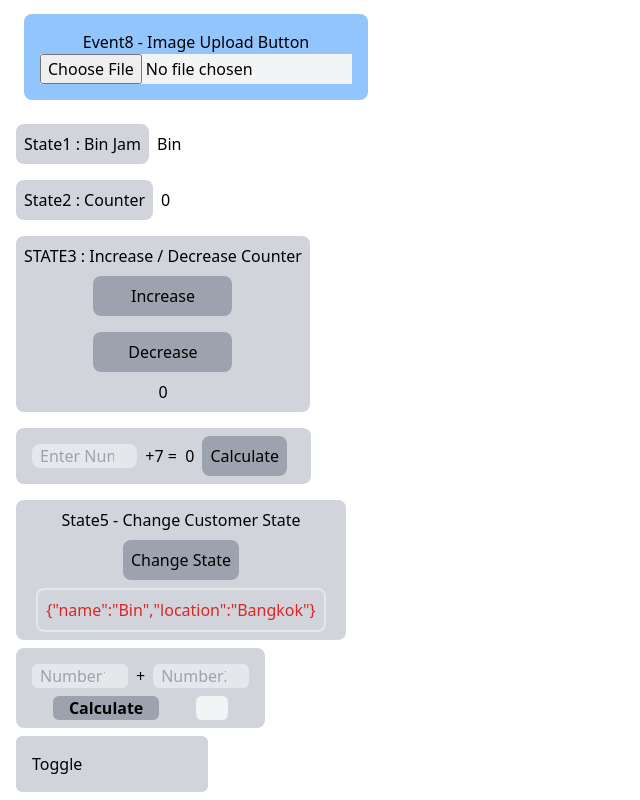
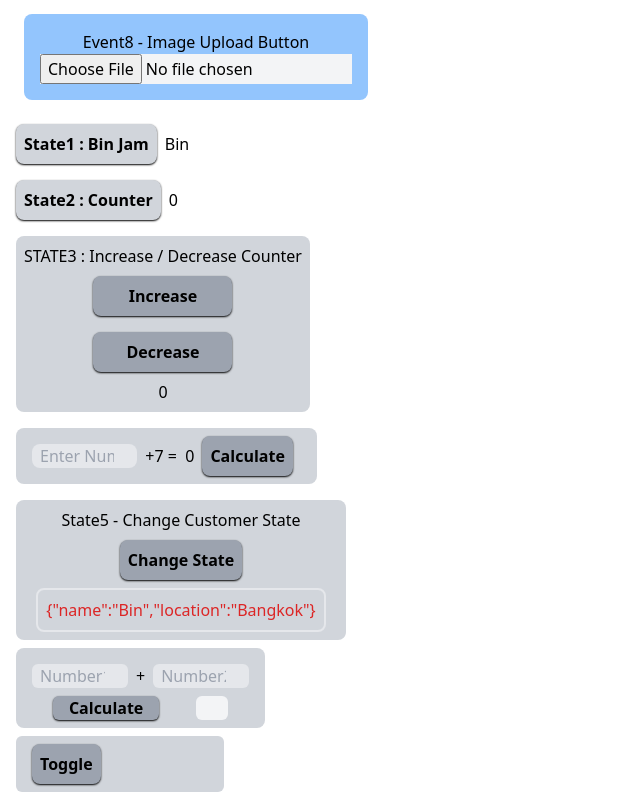
Before and after one commit to soAcademy/workshop-state-and-event, a React (Create React App) app: page / in a window 1280 px wide. Shown: the part 382-1182 px from the top of the page, without its empty margins (0-640 px from the left). Built offline with nearby package versions, Linux system fonts and the light colour scheme.

Commit message:
fix: button style

```diff
--- a/src/States/State1.js
+++ b/src/States/State1.js
@@ -7,7 +7,7 @@ const State1 = () => {
   };
   return (
     <div>
-      <button onClick={click} className="bg-gray-300 rounded-lg p-2 m-2">
+      <button onClick={click} className="bg-gray-300 rounded-lg p-2 m-2 font-bold shadow-sm shadow-black duration-75 hover:shadow-md hover:shadow-black active:bg-gray-500">
         State1 : Bin Jam
       </button>
       {state}
--- a/src/States/State2.js
+++ b/src/States/State2.js
@@ -7,7 +7,7 @@ const State2 = () => {
       onClick={() => {
         setCounter(counter + 1);
       }}
-      className="bg-gray-300 rounded-lg p-2 m-2"
+      className="bg-gray-300 rounded-lg p-2 m-2 font-bold shadow-sm shadow-black duration-75 hover:shadow-md hover:shadow-black active:bg-gray-500"
     >
       State2 : Counter
     </button>
--- a/src/States/State3.js
+++ b/src/States/State3.js
@@ -5,8 +5,8 @@ const State3 = () => {
   return (
     <div className="bg-gray-300 w-fit rounded-lg p-2 flex flex-col items-center m-2">
       <p className="mx-auto">STATE3 : Increase / Decrease Counter</p>
-      <button onClick={() => setCounter(counter+1)} className="p-2 m-2 bg-gray-400 w-1/2 rounded-lg">Increase</button>
-      <button onClick={() => setCounter(counter-1)} className="p-2 m-2 bg-gray-400 w-1/2 rounded-lg">Decrease</button>
+      <button onClick={() => setCounter(counter+1)} className="p-2 m-2 bg-gray-400 w-1/2 rounded-lg font-bold shadow-sm shadow-black duration-75 hover:shadow-md hover:shadow-black active:bg-gray-500">Increase</button>
+      <button onClick={() => setCounter(counter-1)} className="p-2 m-2 bg-gray-400 w-1/2 rounded-lg font-bold shadow-sm shadow-black duration-75 hover:shadow-md hover:shadow-black active:bg-gray-500">Decrease</button>
       {counter}
     </div>
   )
--- a/src/States/State4.js
+++ b/src/States/State4.js
@@ -13,7 +13,7 @@ const State4 = () => {
       ></input>
       &nbsp; +7 = &nbsp;
       <p>{number}</p>
-      <button onClick={calculate} className="bg-gray-400 rounded-lg p-2 m-2 ">
+      <button onClick={calculate} className="bg-gray-400 rounded-lg p-2 m-2 font-bold shadow-sm shadow-black duration-75 hover:shadow-md hover:shadow-black active:bg-gray-500">
         Calculate
       </button>
     </div>
--- a/src/States/State5.js
+++ b/src/States/State5.js
@@ -17,7 +17,7 @@ const State5 = () => {
   return (
     <div className="flex flex-col w-[330px] items-center bg-gray-300 m-2 rounded-lg p-2">
       <p>State5 - Change Customer State</p>
-      <button onClick={changeState} className="bg-gray-400 p-2 rounded-lg my-2">Change State</button>
+      <button onClick={changeState} className="bg-gray-400 p-2 rounded-lg my-2 font-bold shadow-sm shadow-black duration-75 hover:shadow-md hover:shadow-black active:bg-gray-500">Change State</button>
       <div className="text-red-600 border-2 rounded-lg p-2 w-fit flex justify-center">{JSON.stringify(customer)}</div>
     </div>
   );
--- a/src/States/State6.js
+++ b/src/States/State6.js
@@ -31,7 +31,7 @@ const State6 = () => {
         />
         <div className="flex w-full justify-evenly">
           <button
-            className="px-4 mx-2 bg-gray-400 rounded-md font-bold"
+            className="px-4 mx-2 bg-gray-400 rounded-md font-bold font-bold shadow-sm shadow-black duration-75 hover:shadow-md hover:shadow-black active:bg-gray-500"
             onClick={calculate}
           >
             Calculate
--- a/src/States/State7.js
+++ b/src/States/State7.js
@@ -4,8 +4,8 @@ const State7 = () => {
   const [toggle, setToggle] = useState(false);
 
   return (
-    <div className="flex flex-row bg-gray-300 w-48 rounded-md p-2 m-2 items-center">
-      <button onClick={() => setToggle(!toggle)} className="p-2">Toggle</button>
+    <div className="flex flex-row bg-gray-300 w-52 rounded-md p-2 m-2 items-center">
+      <button onClick={() => setToggle(!toggle)} className="p-2 bg-gray-400 font-bold rounded-lg mx-2 shadow-sm shadow-black duration-75 hover:shadow-md hover:shadow-black active:bg-gray-500">Toggle</button>
       {toggle && <div className="bg-red-500 rounded-md px-2 ">Hello World</div>}
     </div>
   );
```
